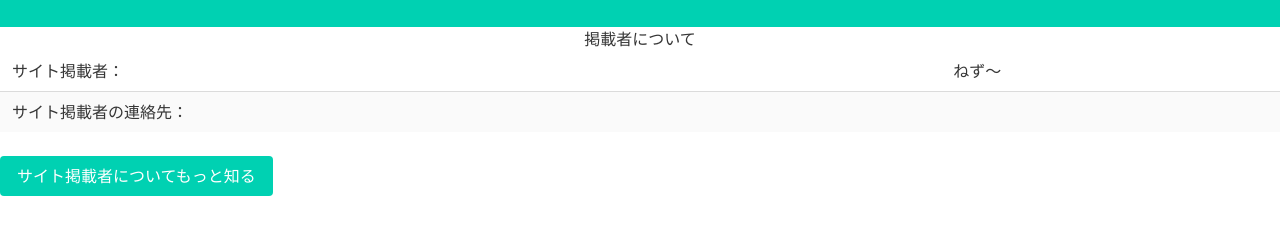
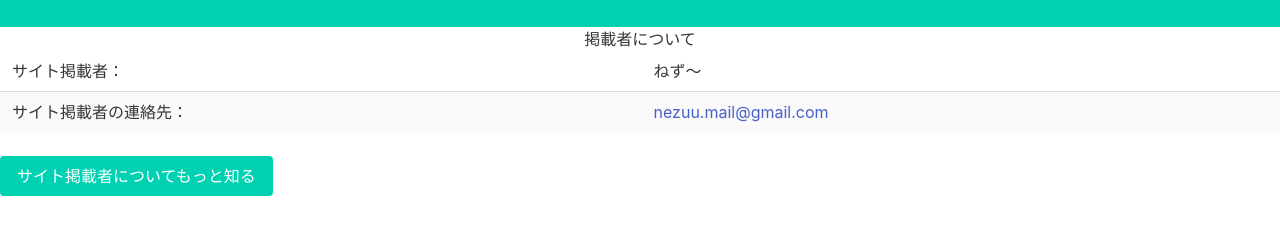
Before and after one commit to nezuu2/github.io, a plain HTML site: page index.html in a window 1280 px wide. Shown: the part 167-402 px from the top of the page. Drawn offline with nearby package versions, Linux system fonts and the light colour scheme.

Commit message:
Update index.html | Add gmail adress

```diff
--- a/index.html
+++ b/index.html
@@ -25,7 +25,7 @@
             <td>サイト掲載者：</td><td>ねず～</td>
         </tr>
         <tr>
-            <td>サイト掲載者の連絡先：</td><td></td>
+          <td>サイト掲載者の連絡先：</td><td><a href="mailto:nezuu.mail@gmail.com">nezuu.mail@gmail.com</a></td>
         </tr>
     </table>
     <a href="Find out more.html" class="button is-primary">サイト掲載者についてもっと知る</a>
```
